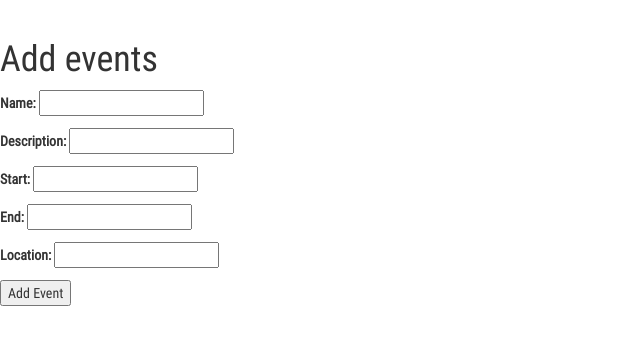
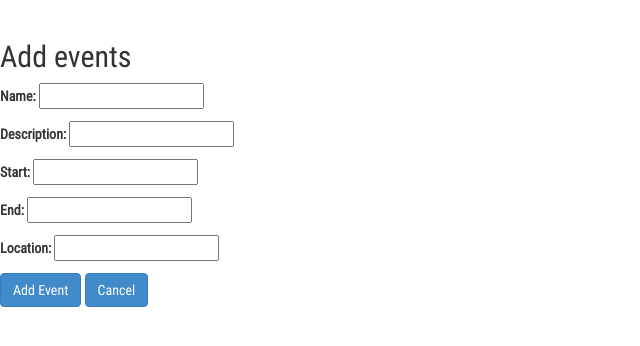
Before and after one commit to csc301-fall2014/Proj-Morning-Team4-repo, a Django app: template phase2/csc301_calendar_app/templates/scheduler/add_event.html in a window 1280 px wide. Shown: the part 50-396 px from the top of the page, without its empty margins (0-640 px from the left). Run offline with Django 3.2, Linux system fonts and the light colour scheme; the template is opened without the code that fills it: values that come from a table or form of the project are taken from there, others are empty; some libraries are stand-ins or nearby versions.

Commit message:
proper template for add_event

```diff
--- a/phase2/csc301_calendar_app/templates/scheduler/add_event.html
+++ b/phase2/csc301_calendar_app/templates/scheduler/add_event.html
@@ -1,24 +1,14 @@
-<!--
-<!DOCTYPE html>
-<html>
-    <head>
-        <title>CourseMate</title>
-    </head>
-
-    <body>
--->
 {% extends "page.html" %}
 
 {% block content %}
 
 
-        <h1>Add events</h1>
+        <h2>Add events</h2>
 
         {% if event_added %}
             <strong>Your event has been added to the calendar</strong>
             <a href="/">Return to the homepage.</a><br />
         {% else %}
-
             <form id="event_form" method="post" action=""
                     enctype="multipart/form-data">
 
@@ -30,13 +20,9 @@
                 {{ event_form.as_p }}
 
                 <!-- Provide a button to click to submit the form. -->
-            <input type="submit" name="submit" value="Add Event" />
+                <input class="btn btn-primary" type="submit" name="submit" value="Add Event" />
+                <a class="btn btn-primary" href="/user/2/calendar/">Cancel</a>
             </form>
         {% endif %}
 
 {% endblock %}
-
-<!--
-    </body>
-</html>
--->
```
Lines whose indentation alone changed are shown as unchanged.
